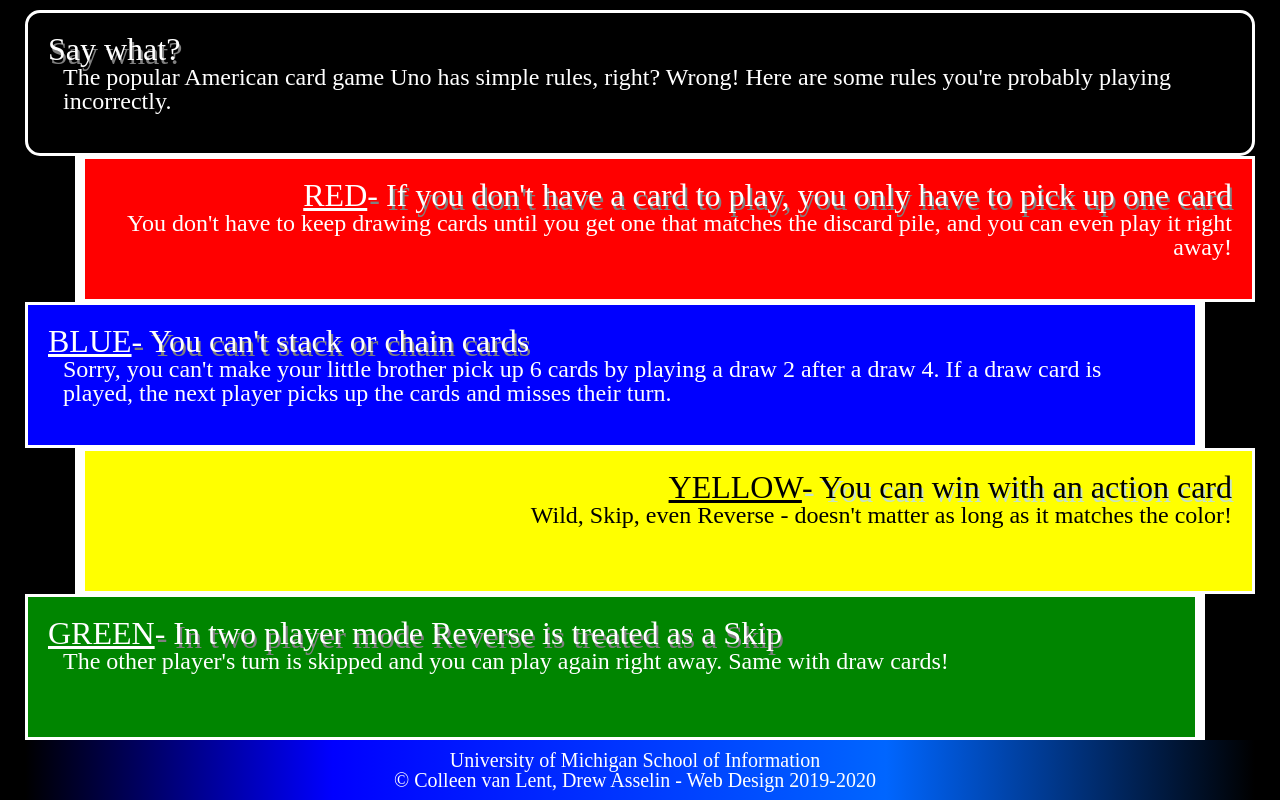
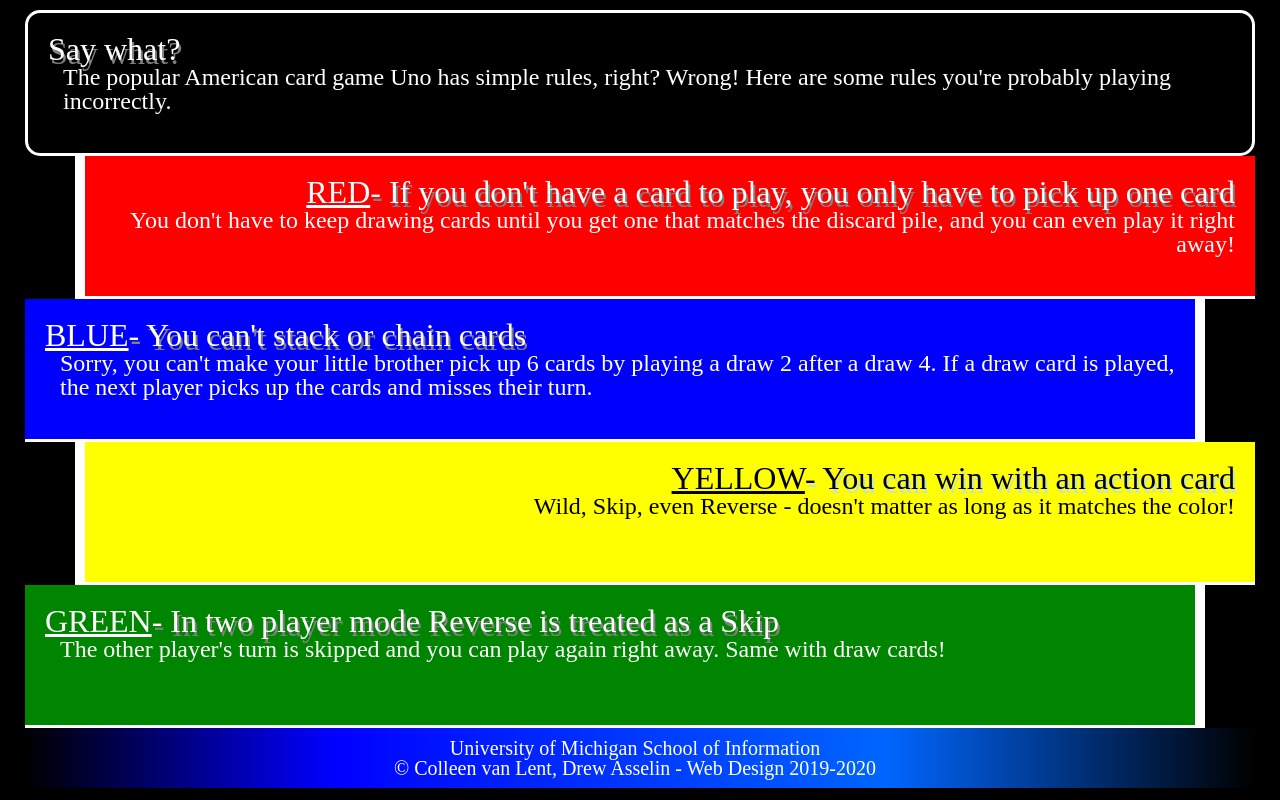
Before and after one commit to yxmaoGrace/homework2-2022, a plain HTML site: page index.html in a window 1280 px wide. Shown: the part 410-1210 px from the top of the page. Drawn offline with Linux system fonts and the light colour scheme.

Commit message:
Add files via upload

```diff
--- a/css/style.css
+++ b/css/style.css
@@ -46,6 +46,8 @@
   margin-left: 50px;
   border-bottom: solid 3px;
   border-left: solid 10px;
+  border-top: 0px;
+  border-right: 0px;
 }
 
 div.blue{
@@ -54,6 +56,8 @@
   margin-right: 50px;
   border-right: solid 10px;
   border-bottom: solid 3px;
+  border-top: 0px;
+  border-left: 0px;
 }
 
 div.yellow{
@@ -62,6 +66,8 @@
   margin-left: 50px;
   border-bottom: solid 3px;
   border-left: solid 10px;
+  border-top: 0px;
+  border-right: 0px;
 }
 
 .yellow h2{
@@ -79,6 +85,8 @@
   margin-right: 50px;
   border-right: solid 10px;
   border-bottom: solid 3px;
+  border-top: 0px;
+  border-left: 0px;
 }
 
 span{
```
